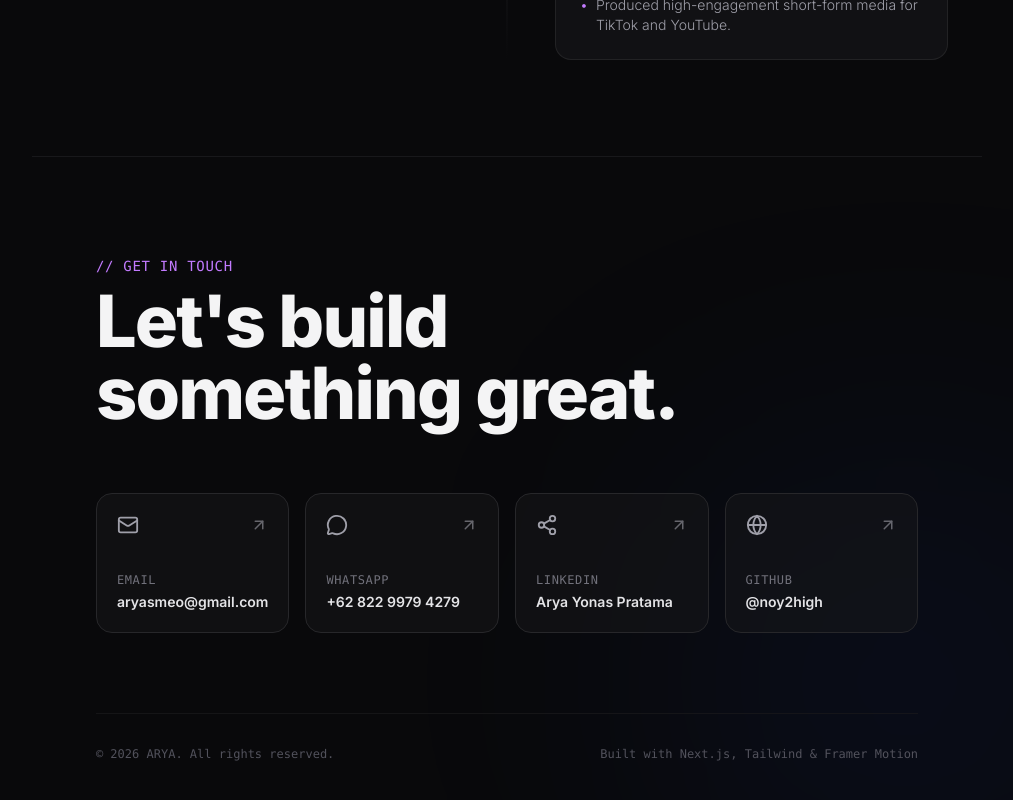
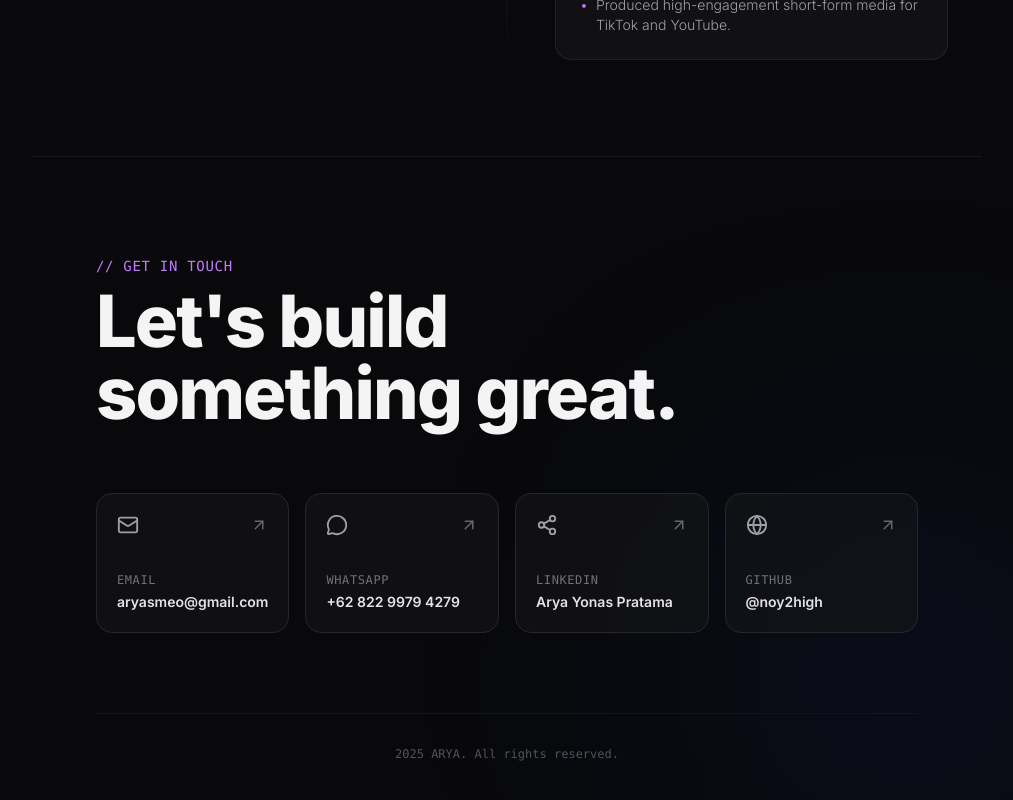
Before and after one commit to noy2high/portfolio, a Next.js app: page / in a window 1280 px wide. Shown: the part 2783-3583 px from the top of the page, without its empty margins (133-1146 px from the left). Built offline with nearby package versions, Linux system fonts and the light colour scheme.

Commit message:
Update Footer.tsx

```diff
--- a/app/components/Footer.tsx
+++ b/app/components/Footer.tsx
@@ -89,9 +89,8 @@ export default function Footer() {
         })}
       </div>
 
-      <div className="flex flex-col sm:flex-row justify-between items-center text-xs text-zinc-600 font-mono pt-8 border-t border-zinc-900/80 gap-4">
-        <span>© {new Date().getFullYear()} ARYA. All rights reserved.</span>
-        <span>Built with Next.js, Tailwind & Framer Motion</span>
+      <div className="flex justify-center items-center text-xs text-zinc-600 font-mono pt-8 border-t border-zinc-900/80">
+        <span>2025 ARYA. All rights reserved.</span>
       </div>
 
     </footer>
```
